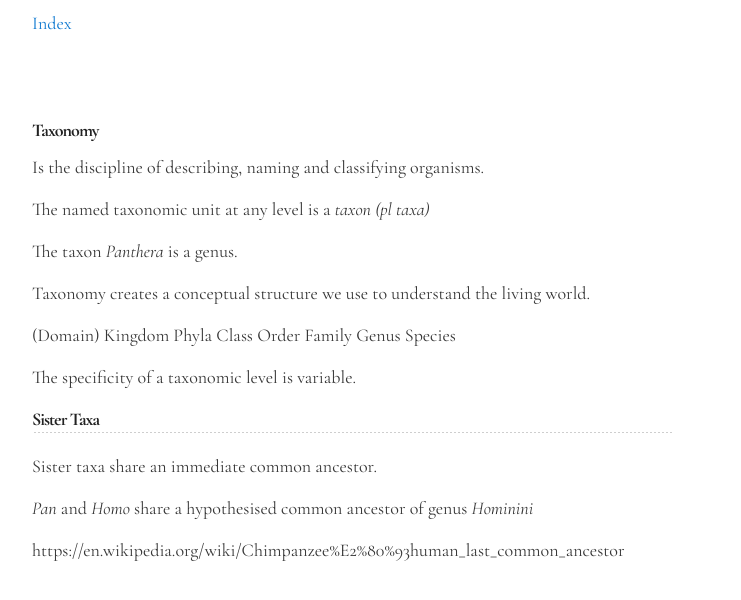
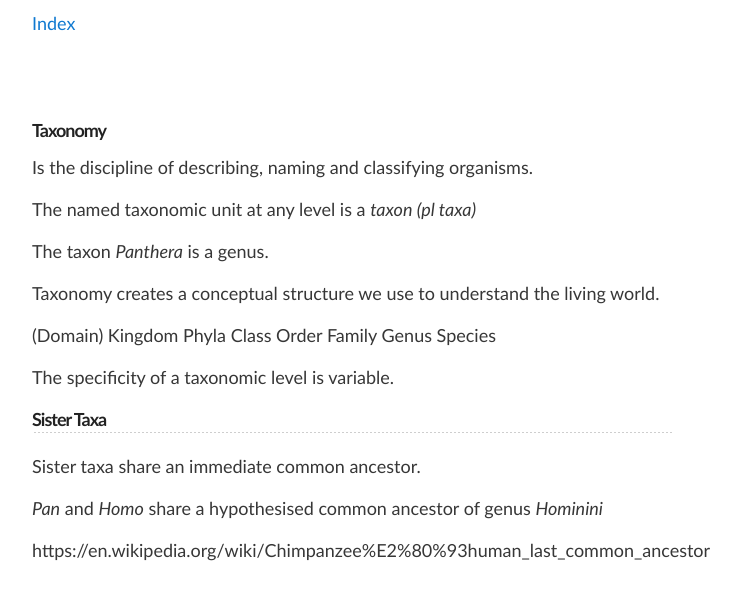
Before and after one commit to mathew-j-davis/sle-132-biology-form-and-function, a Jekyll site: the page built from taxonomy.md, in a window 1280 px wide. Shown: the top 600 px of the page, without its empty margins (288-1029 px from the left). Built offline with Jekyll 4.4.1, drawn with Linux system fonts in a browser that asks for light colours; our own code applies the rules of GitHub Pages for plain Markdown files.

Commit message:
remote theme test

```diff
--- a/_sass/jekyll-theme-slate.scss
+++ b/_sass/jekyll-theme-slate.scss
@@ -48,7 +48,7 @@ body {
   color:#373737;
   background: #fff;
   font-size: 18px;
-  font-family: 'Cormorant Garamond', serif;
+  font-family: 'Myriad Pro', Calibri, Helvetica, Arial, sans-serif;
   line-height: 1.5;
   -webkit-font-smoothing: antialiased;
 }
@@ -57,7 +57,7 @@ h1, h2, h3, h4, h5, h6 {
   margin: 10px 0;
   font-weight: 700;
   color:#222222;
-  font-family: 'Cormorant Garamond', serif;
+  font-family: 'Myriad Pro', Calibri, Helvetica, Arial, sans-serif;
   letter-spacing: -1px;
 }
 
```
